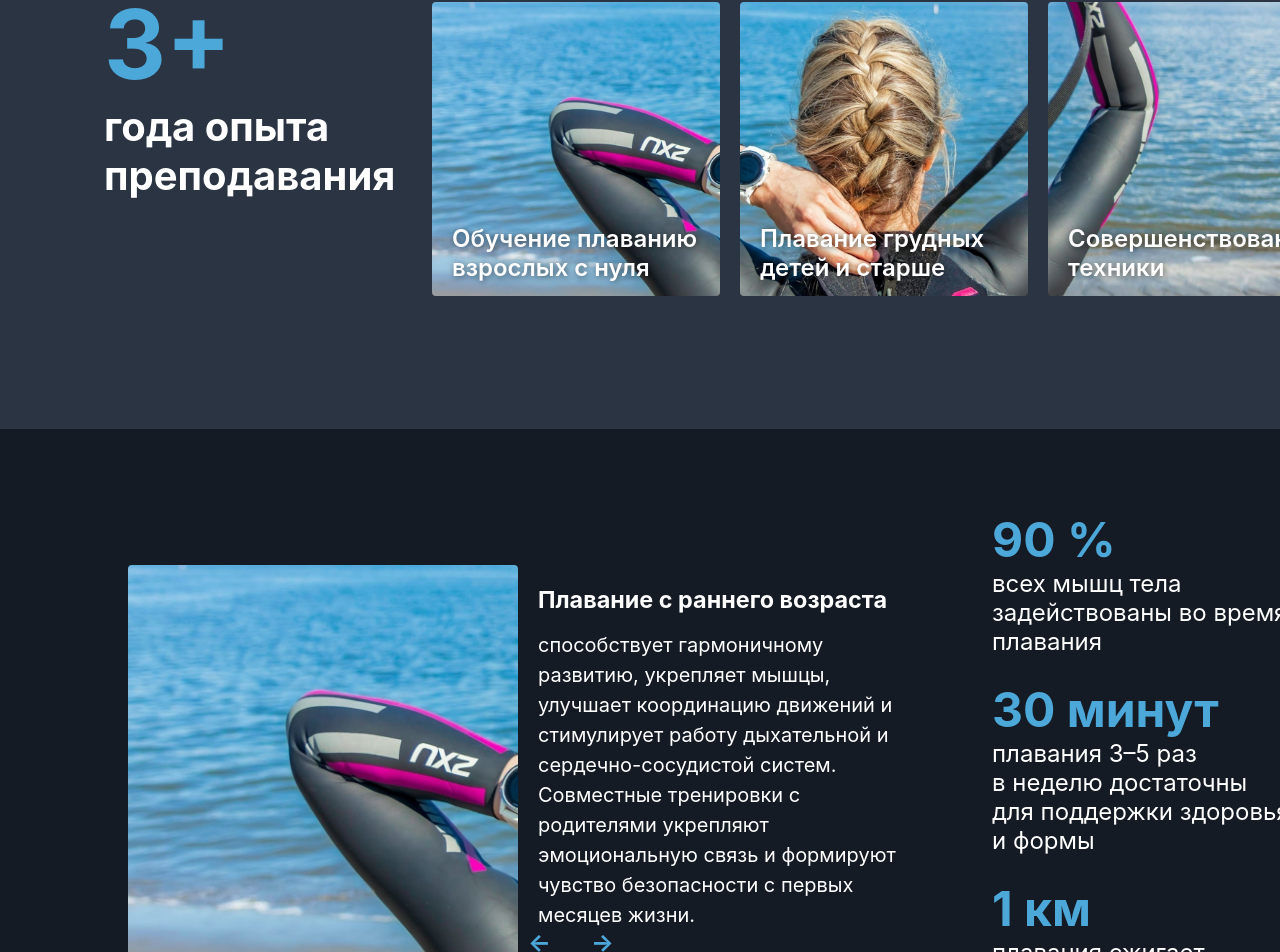
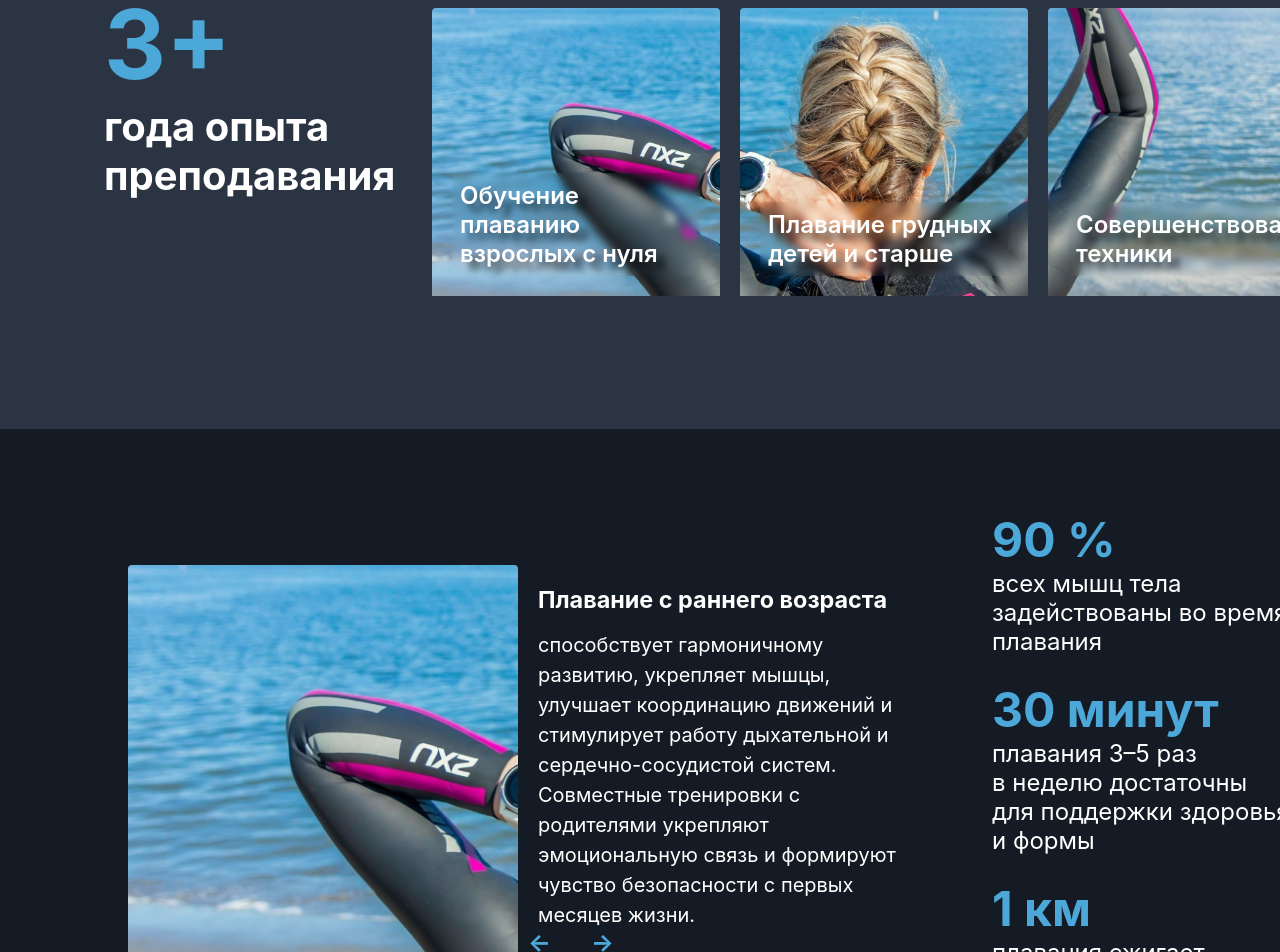
Before and after one commit to eliseevais/swimnextjs, a Next.js app: page / in a window 1280 px wide. Shown: the part 1139-2091 px from the top of the page. Built offline with nearby package versions, Linux system fonts and the light colour scheme.

Commit message:
fix styles swimCard

```diff
--- a/src/common/components/swimCard/swimCard.module.css
+++ b/src/common/components/swimCard/swimCard.module.css
@@ -1,25 +1,30 @@
 .wrapper {
   position: relative;
   width: 100%;
-  height: 300px;
+  height: 18rem;
   overflow: hidden;
 }
 
 .image {
   object-fit: cover;
   z-index: 1;
-  border-radius: 4px;
+  border-radius: 0.25rem;
 }
 
 .caption {
   position: absolute;
-  bottom: 20px;
-  left: 20px;
-  color: white;
-  font-size: 24px;
+  bottom: 1.25rem;
+  left: 1.25rem;
+  color: var(--light-100);
+  font-size: 1.5rem;
   font-weight: 600;
   z-index: 2;
-  text-shadow: 1px 1px 6px rgba(0, 0, 0, 0.6);
-  max-width: 280px;
+  text-shadow: 0.5rem 0.5rem 0.4rem rgba(0, 0, 0, 0.6);
+  max-width: 15.5rem;
   flex-wrap: wrap;
+  backdrop-filter: blur(0.25rem);
+  -webkit-backdrop-filter: blur(0.5rem);
+  background-color: transparent;
+  border-radius: 0.25rem;
+  padding: 0.5rem;
 }
```
